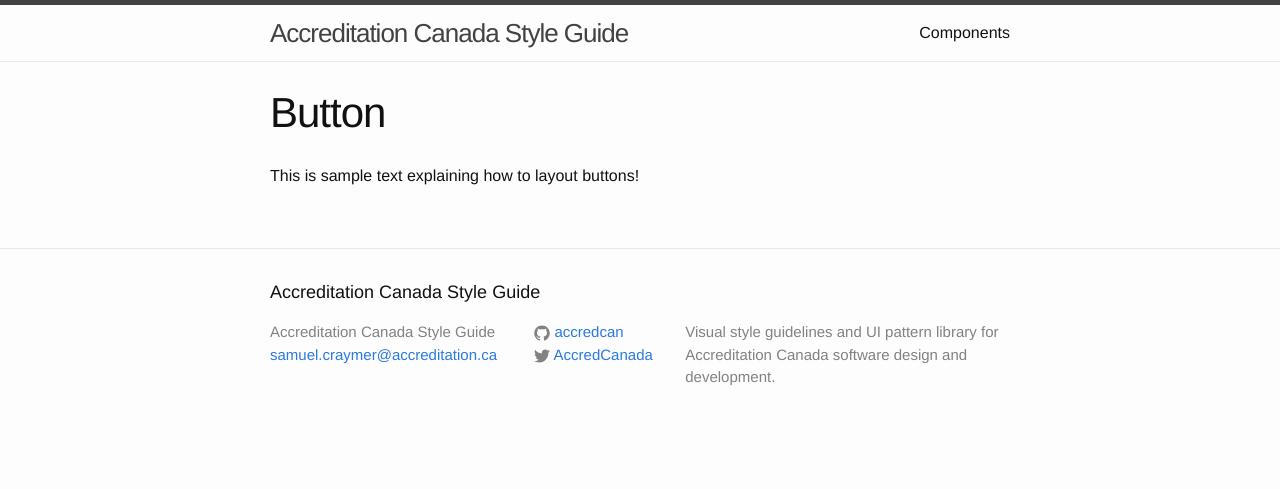
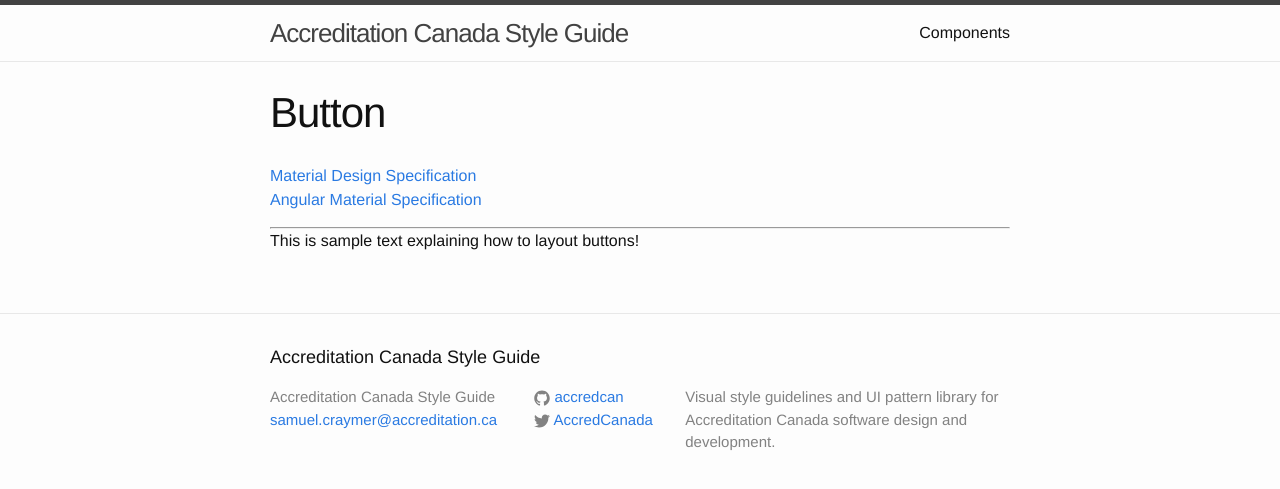
Before and after one commit to accredcan/styleguide, a Jekyll site: the page built from components/button.md, in a window 1280 px wide. Shown: the top 489 px of the page. Built offline with Jekyll 4.4.1, drawn with Linux system fonts in a browser that asks for light colours.

Commit message:
Update button.md

```diff
--- a/components/button.md
+++ b/components/button.md
@@ -3,4 +3,8 @@ layout: page
 title: Button
 ---
 
+<a href="https://material.google.com/components/buttons.html">Material Design Specification</a><br>
+<a href="https://material.angularjs.org/latest/demo/button">Angular Material Specification</a>
+
+<hr>
 This is sample text explaining how to layout buttons!
```
